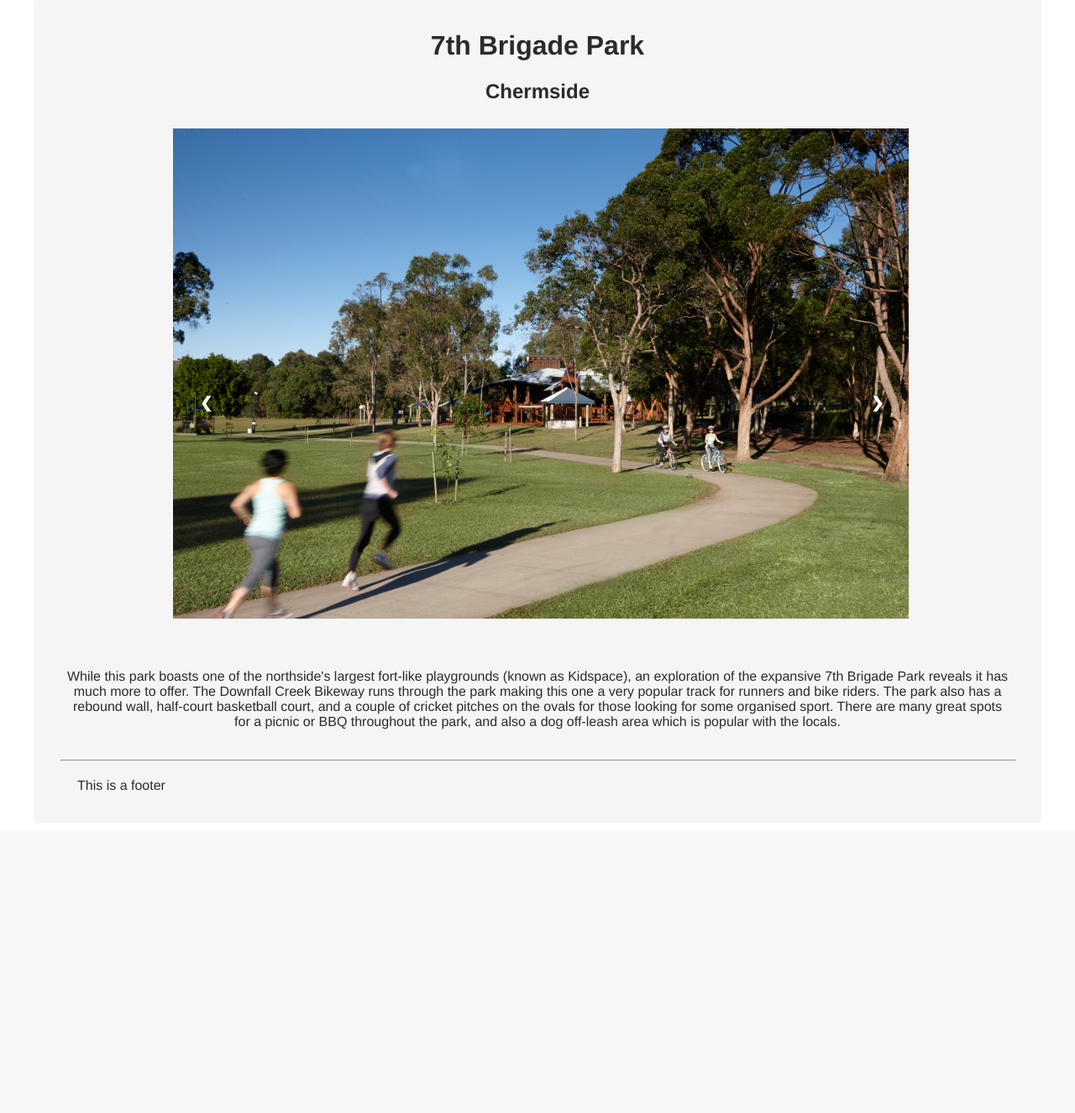
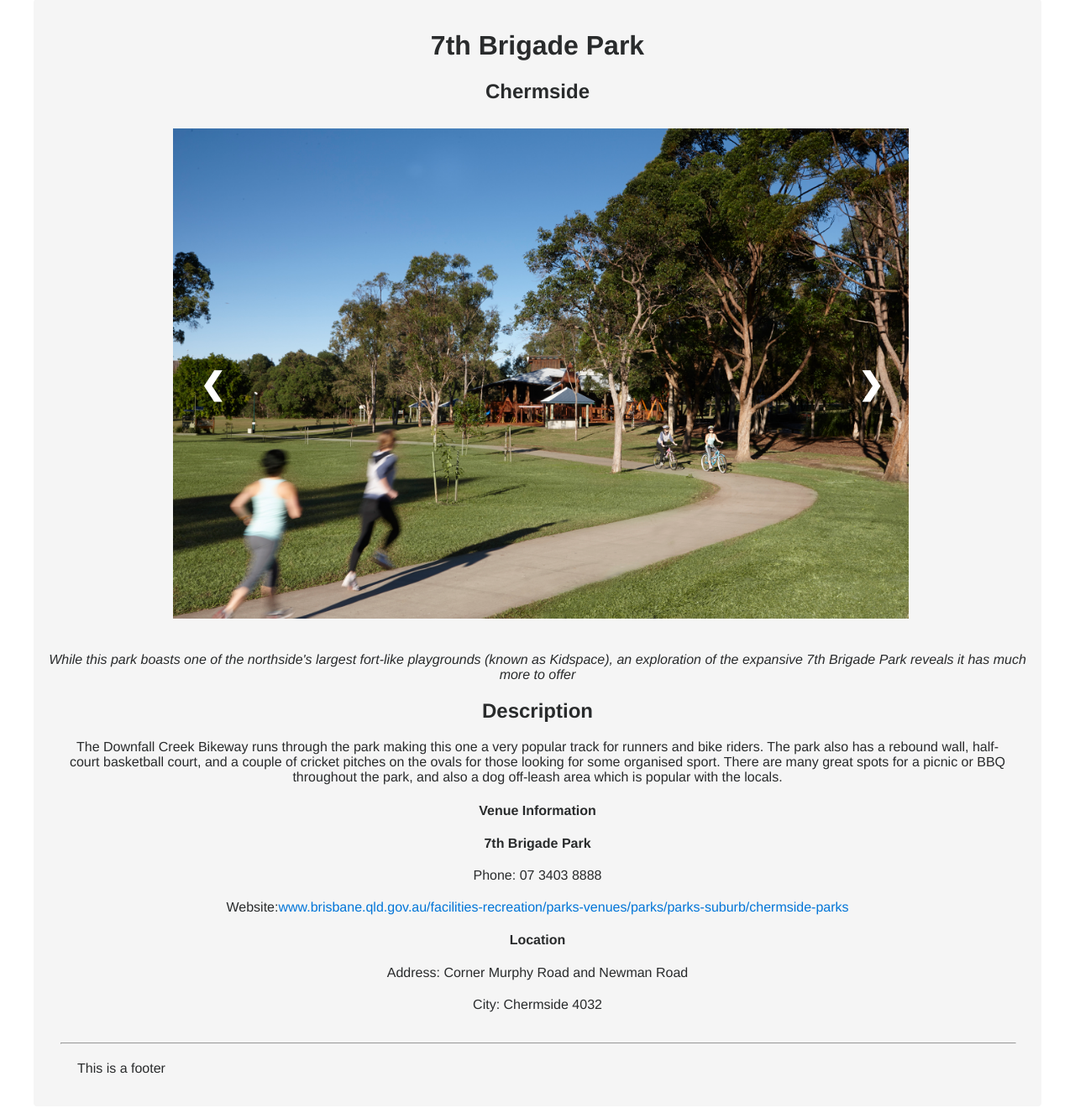
Before and after one commit to Slypher/CAB230-Project, a PHP site: page /views/sample-item.html in a window 1280 px wide. Shown: the part 155-1481 px from the top of the page at 84% size. Before the commit the page ends 1097 px from the top, so only its background shows below. Run offline with PHP 8.4, Linux system fonts and the light colour scheme.

Commit message:
added description to html

```diff
--- a/resources/css/sample-item.css
+++ b/resources/css/sample-item.css
@@ -87,13 +87,13 @@ p {
     background-color: transparent;
     cursor: pointer;
     position: absolute;
-    top: 50%;
+    top: 36%;
     left: 164px;
     border: none;
     color: white;
     padding: 32px 32px;
     margin: 4px 2px;
-    font-size: 18px;
+    font-size: 36px;
     font-weight:bold;
 }
 
@@ -101,17 +101,17 @@ p {
     background-color: transparent;
     cursor: pointer;
     position: absolute;
-    top: 50%;
+    top: 36%;
     right: 154px;
     border: none;
     color: white;
     padding: 32px 32px;
     margin: 4px 2px;
-    font-size: 18px;
+    font-size: 36px;
     font-weight:bold;
 }
 
-/*Comment Section*/
+/*Description Section*/
 
 /*Footer*/
 
--- a/views/sample-item.html
+++ b/views/sample-item.html
@@ -28,10 +28,8 @@
                 <div class="row">
                     <div id="results-container">
                         <div id="description">
-                        <div id="description-text">
                             <h1>7th Brigade Park</h1>
                             <h2> Chermside </h2>
-                        </div>
                         </div>
                         <div class="slider-container">
                             <img class="slides" src="../resources/img/sample-item-1-img.jpg" alt="sample-image01">
@@ -42,10 +40,21 @@
                             <button class="button-right" onclick="plusDivs(1)">&#10095;</button>
                         </div>
                         <div id="description">
-                        <div id="description-text">
-                            <p> While this park boasts one of the northside's largest fort-like playgrounds (known as Kidspace), an exploration of the expansive 7th Brigade Park reveals it has much more to offer. The Downfall Creek Bikeway runs through the park making this one a very popular track for runners and bike riders. The park also has a rebound wall, half-court basketball court, and a couple of cricket pitches on the ovals for those looking for some organised sport. There are many great spots for a picnic or BBQ throughout the park, and also a dog off-leash area which is popular with the locals.</p>
-                        </div>
-                        </div>
+                                <i>While this park boasts one of the northside's largest fort-like playgrounds (known as Kidspace), an exploration of the expansive 7th Brigade Park reveals it has much more to offer</i>
+                                <h2>Description</h2>
+                                <p>The Downfall Creek Bikeway runs through the park making this one a very popular track for runners and bike riders. The park also has a rebound wall, half-court basketball court, and a couple of cricket pitches on the ovals for those looking for some organised sport. There are many great spots for a picnic or BBQ throughout the park, and also a dog off-leash area which is popular with the locals.</p>
+                            <div class="description-text">
+                                <h4>Venue Information</h4>
+                                <strong>7th Brigade Park</strong>
+                                <p>Phone: 07 3403 8888</p>
+                                <p>Website:<a href="www.brisbane.qld.gov.au/facilities-recreation/parks-venues/parks/parks-suburb/chermside-parks/" target="_blank" >www.brisbane.qld.gov.au/facilities-recreation/parks-venues/parks/parks-suburb/chermside-parks</a></p>
+                                </div>
+                            <div class="description-text">
+                                <h4>Location</h4>
+                                <p>Address: Corner Murphy Road and Newman Road</p>
+                                <p>City: Chermside 4032</p>
+                                </div>
+                            </div>
                     </div>
             <!-- Comment Section-->
                     <div id="comment"> </div>
--- a/views/sample-results.html
+++ b/views/sample-results.html
@@ -34,8 +34,8 @@
                             </a>
                             <div id="description">
                             <div id="description-text">
-                                <h1>Trending This Week</h1>
-                                <p> The most popular parks in town this week </p>
+                                <h1> Featured Parks</h1>
+                                <p> The most popular parks in town </p>
                                 <p> 9 Places</p>
                             </div>
                             </div>
```
